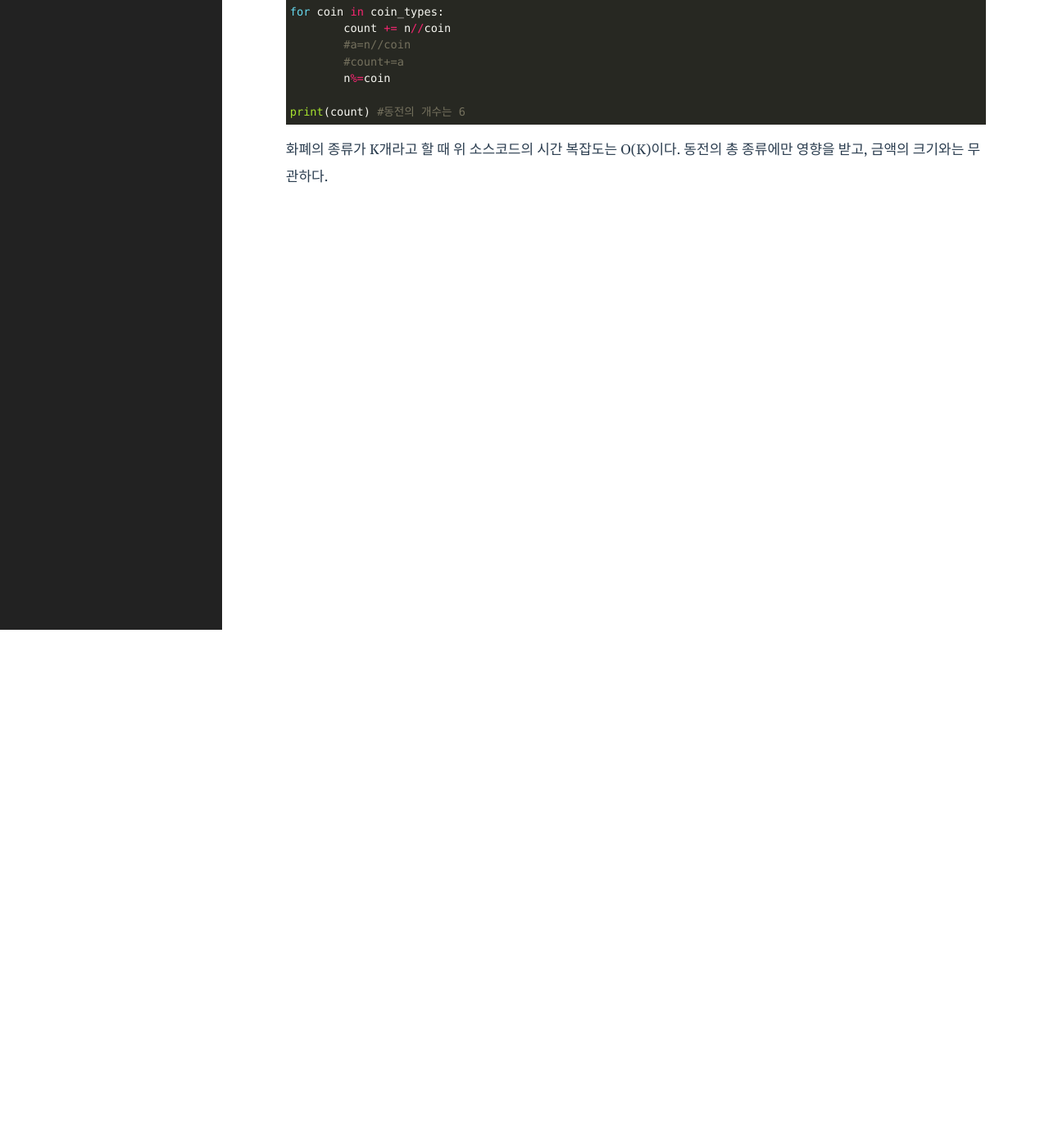
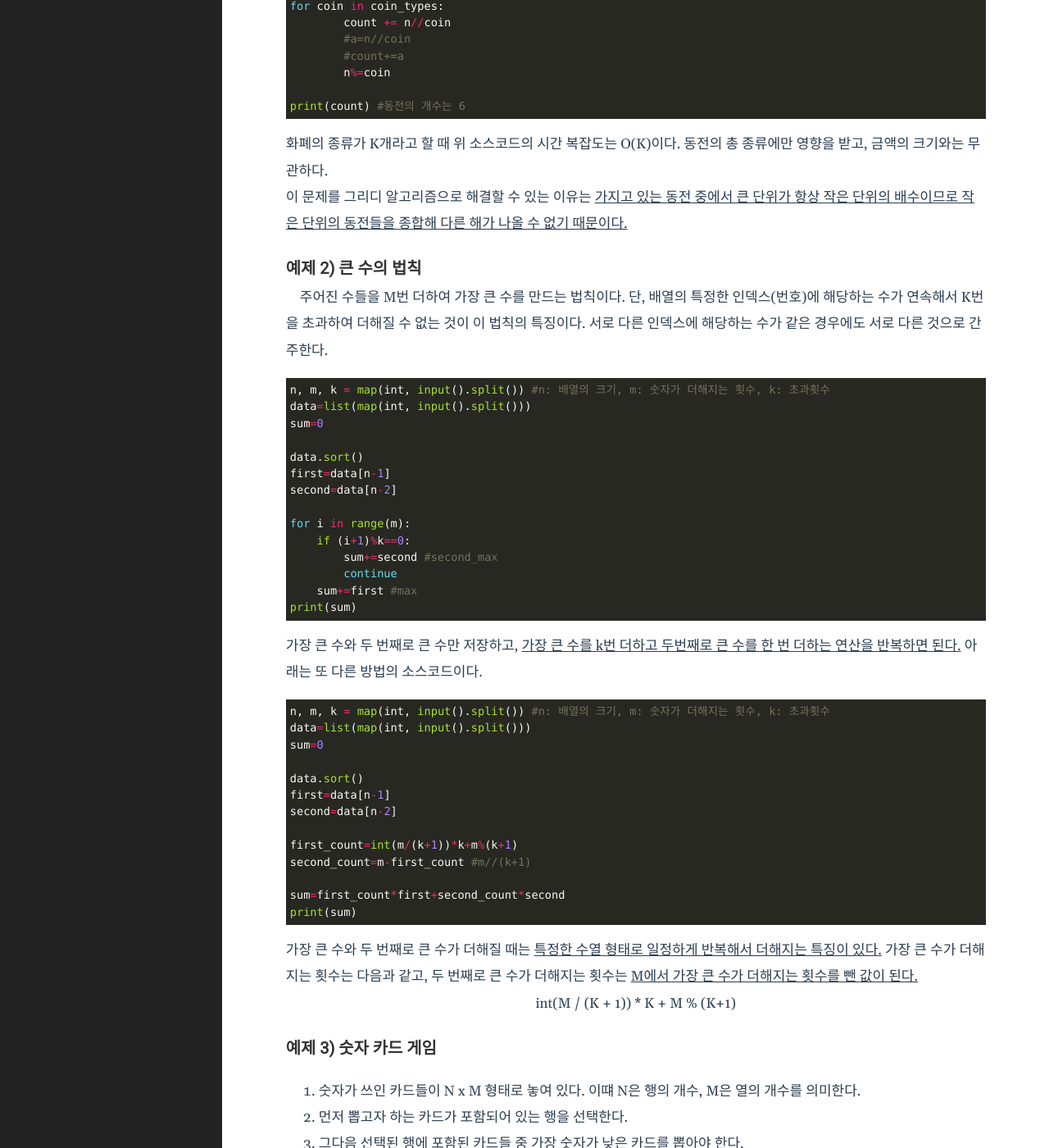
Before and after one commit to Yoo-sumi/Yoo-sumi.github.io, a Jekyll site: the page built from _posts/2022-01-25-Greedy.markdown, in a window 1280 px wide and 1400 px high, scrolled down 632 px. Shown: the whole window at 82% size. Built offline with Jekyll 4.4.1, drawn with Linux system fonts in a browser that asks for light colours; some of the changed text lies outside the part shown.

Commit message:
Docs: 그리디 예제 4번까지 추가

````diff
--- a/_posts/2022-01-25-Greedy.markdown
+++ b/_posts/2022-01-25-Greedy.markdown
@@ -11,9 +11,9 @@ category: sample
 + 특징
 	- 현재의 선택이 나중에 미칠 영향에 대해서는 고려하지 않는다.
 	- 그리디 알고리즘 문제는 자주 정력 알고리즘과 짝을 이뤄 출제된다.
-<br/>
-+ 예제 1-1) 거스름돈
-	- 손님에게 거슬러 줘야 할 돈이 N원일 때 거슬러줘야 할 동전의 최소 개수를 구하라. 단, 거슬러 줘야 할 돈 N은 항상 10의 배수이다. 거스름돈으로 사용할 500원, 100원, 50원, 10원짜리 동전이 무한히 존재한다고 가정한다.
+
+### 예제 1) 거스름돈
+ 　손님에게 거슬러 줘야 할 돈이 N원일 때 거슬러줘야 할 동전의 최소 개수를 구하라. 단, 거슬러 줘야 할 돈 N은 항상 10의 배수이다. 거스름돈으로 사용할 500원, 100원, 50원, 10원짜리 동전이 무한히 존재한다고 가정한다.
 
 ```python
 n=1260
@@ -30,3 +30,106 @@ for coin in coin_types:
 print(count) #동전의 개수는 6
 ```
 화폐의 종류가 K개라고 할 때 위 소스코드의 시간 복잡도는 O(K)이다. 동전의 총 종류에만 영향을 받고, 금액의 크기와는 무관하다.
+이 문제를 그리디 알고리즘으로 해결할 수 있는 이유는 <u>가지고 있는 동전 중에서 큰 단위가 항상 작은 단위의 배수이므로 작은 단위의 동전들을 종합해 다른 해가 나올 수 없기 때문이다.</u>
+### 예제 2) 큰 수의 법칙
+　주어진 수들을 M번 더하여 가장 큰 수를 만드는 법칙이다. 단, 배열의 특정한 인덱스(번호)에 해당하는 수가 연속해서 K번을 초과하여 더해질 수 없는 것이 이 법칙의 특징이다. 서로 다른 인덱스에 해당하는 수가 같은 경우에도 서로 다른 것으로 간주한다.
+
+```python
+n, m, k = map(int, input().split()) #n: 배열의 크기, m: 숫자가 더해지는 횟수, k: 초과횟수
+data=list(map(int, input().split()))
+sum=0
+
+data.sort()
+first=data[n-1]
+second=data[n-2]
+
+for i in range(m):
+    if (i+1)%k==0:
+        sum+=second #second_max
+        continue
+    sum+=first #max
+print(sum)
+```
+가장 큰 수와 두 번째로 큰 수만 저장하고, <u>가장 큰 수를 k번 더하고 두번째로 큰 수를 한 번 더하는 연산을 반복하면 된다.</u> 아래는 또 다른 방법의 소스코드이다.
+
+```python
+n, m, k = map(int, input().split()) #n: 배열의 크기, m: 숫자가 더해지는 횟수, k: 초과횟수
+data=list(map(int, input().split()))
+sum=0
+
+data.sort()
+first=data[n-1]
+second=data[n-2]
+
+first_count=int(m/(k+1))*k+m%(k+1)
+second_count=m-first_count #m//(k+1)
+
+sum=first_count*first+second_count*second
+print(sum)
+```
+가장 큰 수와 두 번째로 큰 수가 더해질 때는 <u>특정한 수열 형태로 일정하게 반복해서 더해지는 특징이 있다.</u> 가장 큰 수가 더해지는 횟수는 다음과 같고, 두 번째로 큰 수가 더해지는 횟수는 <u>M에서 가장 큰 수가 더해지는 횟수를 뺀 값이 된다.</u>
+<center>int(M / (K + 1)) * K + M % (K+1)</center>
+
+### 예제 3) 숫자 카드 게임
+1. 숫자가 쓰인 카드들이 N x M 형태로 놓여 있다. 이떄 N은 행의 개수, M은 열의 개수를 의미한다.
+2. 먼저 뽑고자 하는 카드가 포함되어 있는 행을 선택한다.
+3. 그다음 선택된 행에 포함된 카드들 중 가장 숫자가 낮은 카드를 뽑아야 한다.
+4. 따라서 처음에 카드를 골라낼 행을 선택할 때, 이후에 해당 행에서 가장 숫자가 낮은 카드를 뽑을 것을 고려하여 최종적으로 가장 높은 숫자의 카드를 뽑을 수 있도록 전략을 세워야 한다.
+```python
+n, m = map(int, input().split()) #n: 행, m: 열
+result=0
+for i in range(n):
+    data=list(map(int, input().split()))
+    min_value=min(data)
+    result=max(result,min_value)
+    '''data.sort()
+    min=data[0]
+    if result<=min:
+        result=min'''
+print(result)
+```
+<u>각 행마다 가장 작은 수를 찾은 뒤에 그 수 중에서 가장 큰 수를 찾는다.</u>
+
+### 예제 4) 1이 될 때까지
+　N과 K가 주어질 때 N이 1이 될 때까지 1번 혹은 2번의 과정을 수행해야 하는 최소 횟수를 구하는 프로그램을 작성하시오.
+1. N에서 1을 뺀다.
+2. N을 K로 나눈다.
+
+```python
+n, k = map(int, input().split())
+count=0
+
+def one(n):
+    return n-1
+def two(n):
+    return n/k
+
+while True:
+    if n==1:
+        break
+    if n%k == 0:
+        n=two(n)
+    else:
+        n=one(n)
+    count+=1
+print(count)
+```
+<u>N이 K의 배수가 될 때까지 1씩 뺀 후에, N을 K로 나누는 과정을 N이 1이 될 때까지 반복한다.</u> 아래는 또 다른 방법의 소스코드이다.
+```python
+n, k = map(int, input().split())
+count=0
+
+while True:
+    # (N==K로 나누어떨어지는 수)가 될 때까지 1씩 빼기
+    target=(n//k)*k
+    count+=n-target
+    n=target
+    # N이 K보다 작을 때(더 이상 나눌 수 없을 때) 반복문 탈출
+    if n<k:
+        break
+    count+=1
+    n//=k
+# 마지막으로 남은 수에 대하여 1씩 빼기
+count+=n-1
+print(count)
+```
````
